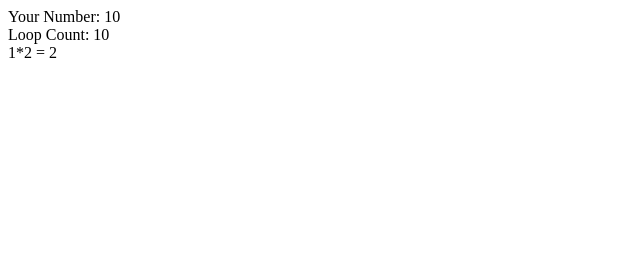
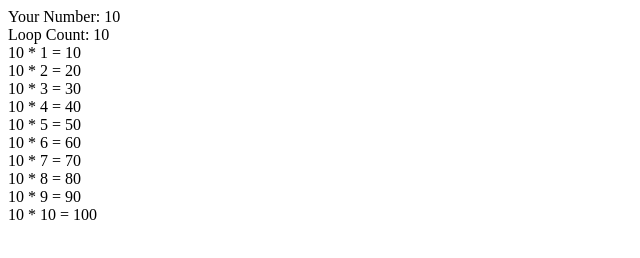
Before and after one commit to kmsaddam/js-multiplication-table, a plain HTML site: page index.html in a window 1280 px wide. Shown: the whole page, without its empty margins (0-640 px from the left). Drawn offline with Linux system fonts and the light colour scheme.

Commit message:
Loop Done

```diff
--- a/index.html
+++ b/index.html
@@ -10,9 +10,19 @@
 
 
     <script>
+
+        var multiplication = 10;
+        var loopCount = 10;
+
         document.write(`Your Number: 10 <br />`);
         document.write(`Loop Count: 10 <br />`);
-        document.write(`1*2 = 2`);
+
+        for (var i = 1; i <= loopCount; i++) {
+            document.write(`${multiplication} * ${i}  = ${ multiplication*i } <br />`);
+        }
+
+
+
 
 
     </script>
```
